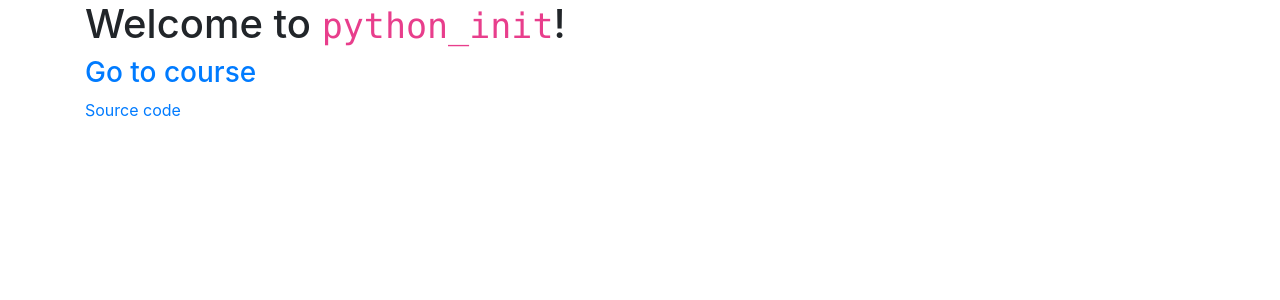
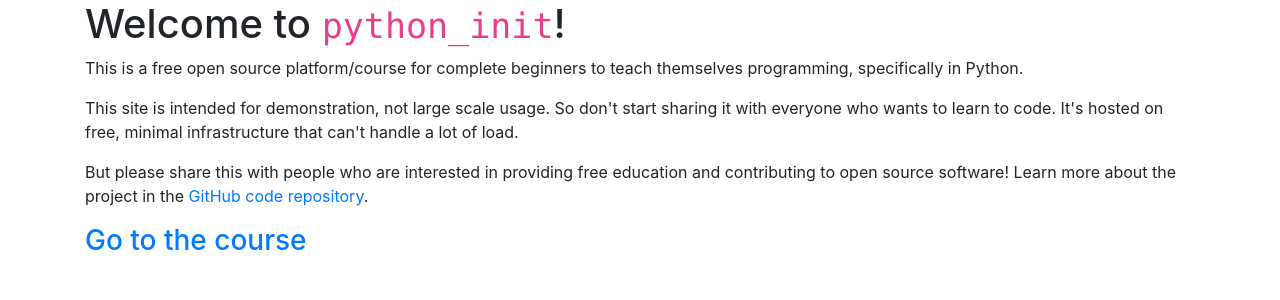
Before and after one commit to alexmojaki/futurecoder, a Django app: template backend/main/templates/home.html in a window 1280 px wide. Shown: the top 300 px of the page. Run offline with Django 3.2, Linux system fonts and the light colour scheme; the template is opened without the code that fills it, so the values that code supplies are empty; style sheets or scripts are compiled from the project's sources; some libraries are stand-ins or nearby versions.

Commit message:
Expand home page, explaining lack of infrastructure

```diff
--- a/backend/main/templates/home.html
+++ b/backend/main/templates/home.html
@@ -4,7 +4,24 @@
     <div class="container">
         <h1>Welcome to <code>python_init</code>!</h1>
 
-        <h3><a href="/course/">Go to course</a></h3>
-        <p><a href="https://github.com/alexmojaki/python_init">Source code</a></p>
+        <p>
+            This is a free open source platform/course for complete beginners to teach themselves programming,
+            specifically in Python.
+        </p>
+
+        <p>
+            This site is intended for demonstration, not large scale usage.
+            So don't start sharing it with everyone who wants to learn to code.
+            It's hosted on free, minimal infrastructure that can't handle a lot of load.
+        </p>
+
+        <p>
+            But please share this with people who are interested in providing free education
+            and contributing to open source software!
+            Learn more about the project in the
+            <a href="https://github.com/alexmojaki/python_init">GitHub code repository</a>.
+        </p>
+
+        <h3><a href="/course/">Go to the course</a></h3>
     </div>
 {% endblock %}
```
